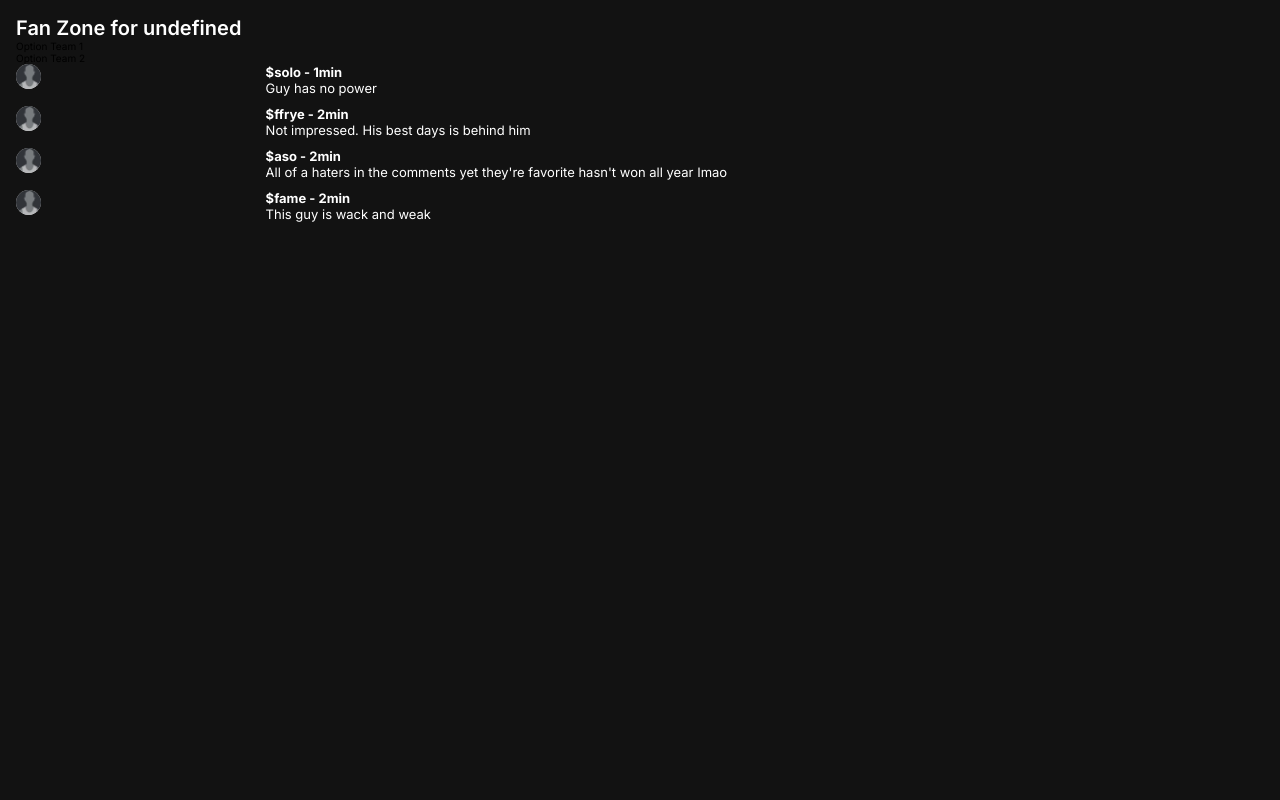
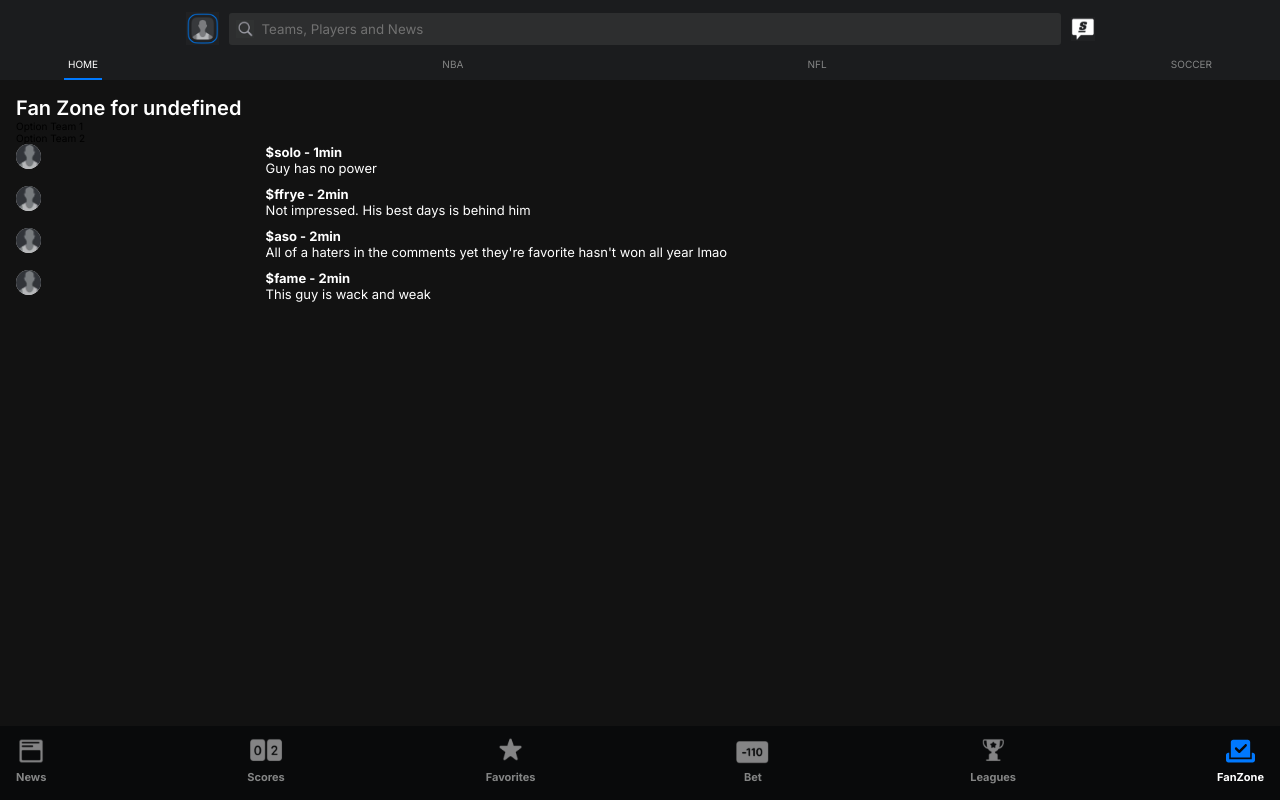
Before and after one commit to farheen-syed1/industryproject-with-thescore, a React (Vite) app: page /fan-zone in a window 1280 px wide. Built offline with nearby package versions, Linux system fonts and the light colour scheme.

Commit message:
Added Header and Footer to FanZonePage

```diff
--- a/src/pages/FanZonePage/FanZonePage.jsx
+++ b/src/pages/FanZonePage/FanZonePage.jsx
@@ -3,17 +3,20 @@ import { React, useState, useEffect } from "react";
 import { useParams } from "react-router-dom";
 import Option from "../../components/Option/Option.jsx";
 import Comments from "../../components/Comments/Comments.jsx";
+import Header from "../../components/Header/Header.jsx";
+import Footer from "../../components/Footer/Footer.jsx";
 import commentsData from "../../data/comments.json";
 
 export default function FanZonePage() {
   const selectedSport = useParams();
 
-  useEffect(() => {
-    console.log(selectedSport.selectedSport);
-  }, [selectedSport]);
+  // useEffect(() => {
+  //   console.log(selectedSport.selectedSport);
+  // }, [selectedSport]);
 
   return (
     <>
+      <Header />
       <main>
         <div>
           <h1>{`Fan Zone for ${selectedSport.selectedSport}`}</h1>
@@ -28,6 +31,7 @@ export default function FanZonePage() {
           );
         })}
       </main>
+      <Footer />
     </>
   );
 }
```
